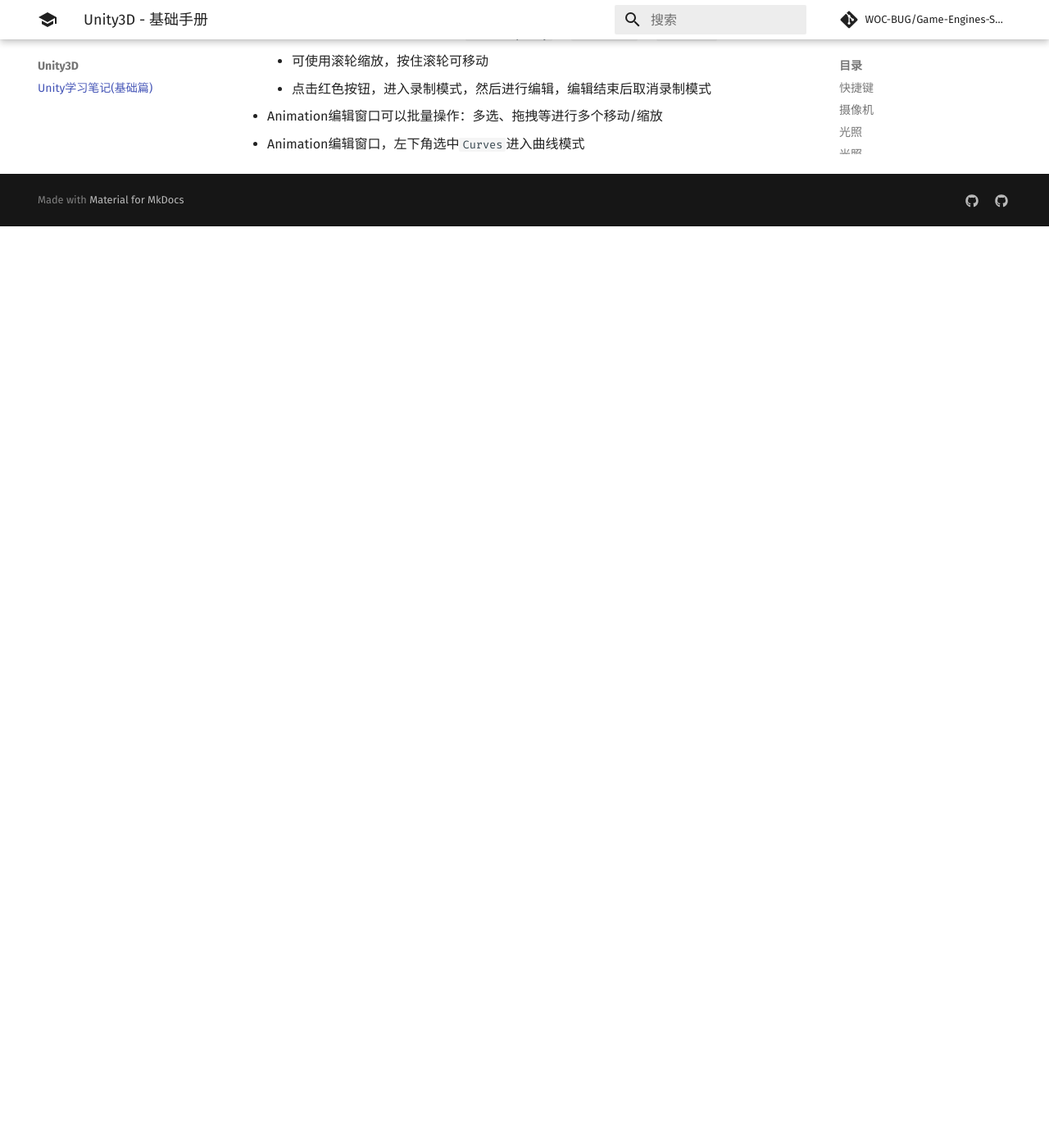
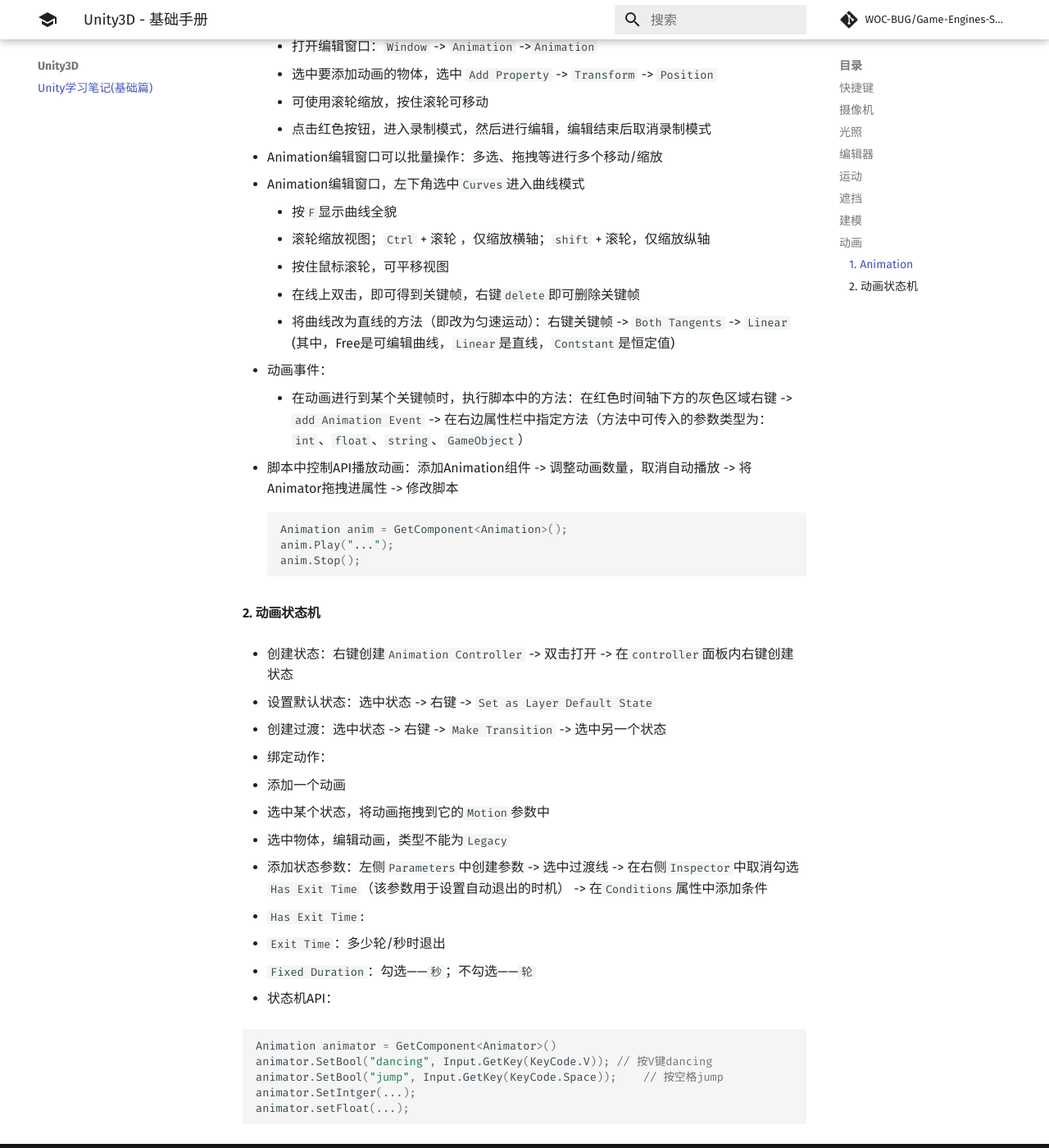
Before and after one commit to WOC-BUG/Game-Engines-Study-Notes, an MkDocs documentation site: the page built from docs/Unity基础学习笔记.md, in a window 1280 px wide and 1400 px high, scrolled down 2609 px. Shown: the whole window at 82% size. Built offline with MkDocs 1.6.1 and Material for MkDocs 9.7.7, drawn with Linux system fonts in a browser that asks for light colours; comment, search, counter and statistics services are not loaded; before the commit the page ends 2885 px from its top, so only the background shows below that; some of the changed text lies outside the part shown.

Commit message:
动画、状态机

````diff
--- a/docs/Unity基础学习笔记.md
+++ b/docs/Unity基础学习笔记.md
@@ -38,7 +38,7 @@
 
 
 
-### 光照
+### 编辑器
 
 * Cube和Cube顶点对齐：`Shift+V` -> 选中一个顶点，拖拽到另一个要对其的位置上，会自动吸附对齐
 
@@ -80,11 +80,9 @@
 
 
 
-
-
 ### 遮挡
 
-* `Occludee Static`：透明物体不能遮挡，以及小物件，都不可能阻挡其他的东西，应标记为Occludees，但不遮挡。这意味着它们将被视为能被其他物体遮挡，但不会被视为作为遮挡物自身，这将有助于减少计算量。
+* `Occludee Static`：透明物体不能遮挡，以及小物件，都不可能阻挡其他的东西，应标记为`Occludees`，但不遮挡。这意味着它们将被视为能被其他物体遮挡，但不会被视为作为遮挡物自身，这将有助于减少计算量。
 
 
 
@@ -103,11 +101,65 @@
 
 ### 动画
 
+#### 1. Animation
+
 * 创建Animation：创建动画 -> 属性面板`Inspector`字样处调至`Debug`模式 -> 勾选`Legacy`标签 -> 调回`normal`模式 -> 挂载动画文件到物体上
+
 * 制作移动动画：
     * 打开编辑窗口：`Window` -> `Animation` ->` Animation`
     * 选中要添加动画的物体，选中 `Add Property` -> `Transform` -> `Position`
     * 可使用滚轮缩放，按住滚轮可移动
     * 点击红色按钮，进入录制模式，然后进行编辑，编辑结束后取消录制模式
+
 * Animation编辑窗口可以批量操作：多选、拖拽等进行多个移动/缩放
+
 * Animation编辑窗口，左下角选中`Curves`进入曲线模式
+    * 按`F`显示曲线全貌
+    * 滚轮缩放视图；`Ctrl` + 滚轮 ，仅缩放横轴；`shift` + 滚轮，仅缩放纵轴
+    * 按住鼠标滚轮，可平移视图
+    * 在线上双击，即可得到关键帧，右键`delete`即可删除关键帧
+    * 将曲线改为直线的方法（即改为匀速运动）：右键关键帧 -> `Both Tangents` -> `Linear` (其中，Free是可编辑曲线，`Linear`是直线，`Contstant`是恒定值)
+
+* 动画事件：
+    * 在动画进行到某个关键帧时，执行脚本中的方法：在红色时间轴下方的灰色区域右键 -> `add Animation Event` -> 在右边属性栏中指定方法（方法中可传入的参数类型为：`int`、`float`、`string`、`GameObject`）
+
+* 脚本中控制API播放动画：添加Animation组件 -> 调整动画数量，取消自动播放 -> 将Animator拖拽进属性 -> 修改脚本
+
+    ```c#
+    Animation anim = GetComponent<Animation>();
+    anim.Play("...");
+    anim.Stop();
+    ```
+
+
+
+#### 2. 动画状态机
+
+* 创建状态：右键创建`Animation Controller` -> 双击打开 -> 在`controller`面板内右键创建状态
+
+* 设置默认状态：选中状态 -> 右键 -> `Set as Layer Default State `
+
+* 创建过渡：选中状态 -> 右键 -> `Make Transition` -> 选中另一个状态
+
+* 绑定动作：
+
+  * 添加一个动画
+  * 选中某个状态，将动画拖拽到它的`Motion`参数中
+  * 选中物体，编辑动画，类型不能为`Legacy`
+
+* 添加状态参数：左侧`Parameters`中创建参数 -> 选中过渡线 -> 在右侧`Inspector`中取消勾选`Has Exit Time`（该参数用于设置自动退出的时机） -> 在`Conditions`属性中添加条件
+
+* `Has Exit Time`:
+
+  * `Exit Time`：多少轮/秒时退出
+  * `Fixed Duration`：勾选——`秒`；不勾选——`轮`
+
+* 状态机API：
+
+  ```c#
+  Animation animator = GetComponent<Animator>()
+  animator.SetBool("dancing", Input.GetKey(KeyCode.V));	// 按V键dancing
+  animator.SetBool("jump", Input.GetKey(KeyCode.Space));	// 按空格jump
+  animator.SetIntger(...);
+  animator.setFloat(...);
+  ```
````
Also changed, not shown: other parts of docs/Unity基础学习笔记.md (+2 -2 lines).
